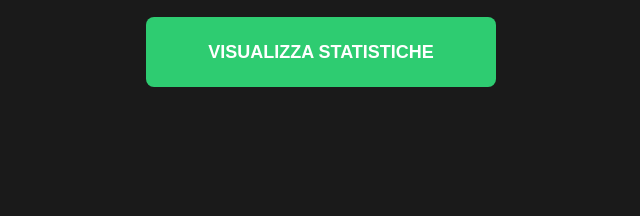
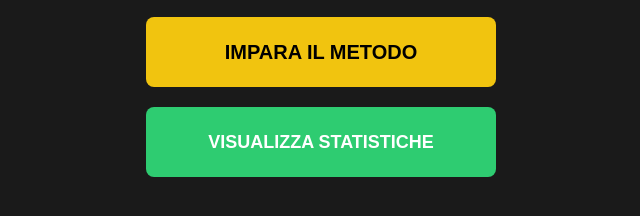
Before and after one commit to DrIce99/Doomsday-quiz-crossplatform-, a website built with Vite: page www/index.html in a window 1280 px wide. Shown: the part 424-640 px from the top of the page, without its empty margins (319-959 px from the left). Built offline with nearby package versions, Linux system fonts and the light colour scheme.

Commit message:
Add tutorial (remember to BUILD)

```diff
--- a/www/index.html
+++ b/www/index.html
@@ -31,7 +31,9 @@
                 <div id="prep-question" class="lbl-question">PRONTO?</div>
                 <button id="btn-start-game" class="btn btn-primary-big" onclick="game.start()">CLICCA PER
                     INIZIARE</button>
+                <button class="btn btn-warning btn-primary-big" onclick="game.startTutorial()">IMPARA IL METODO</button>
                 <button class="btn btn-success btn-primary-big" onclick="stats.init()">VISUALIZZA STATISTICHE</button>
+
             </div>
         </div>
 
@@ -64,6 +66,9 @@
                     <div id="steps-day" class="steps-content"></div>
                 </div>
             </div>
+
+            <div id="steps-doomsday"></div>
+            <div id="steps-day"></div>
 
             <div id="result" class="final-result"></div>
             <button id="btn-next" class="btn btn-next hidden" onclick="game.nextQuestion()">PROSSIMA PARTITA ➔</button>
--- a/www/script.js
+++ b/www/script.js
@@ -1,5 +1,11 @@
 const DAYS = ["Dom", "Lun", "Mar", "Mer", "Gio", "Ven", "Sab"];
 const isLeap = (y) => (y % 4 === 0 && (y % 100 !== 0 || y % 400 === 0));
+
+const tutorialSteps = [
+    { title: "SECOLO", key: "secolo" },
+    { title: "ANNO", key: "anno" },
+    { title: "GIORNO PRECISO", key: "giorno" }
+];
 
 const game = {
     running: false,
@@ -8,6 +14,8 @@ const game = {
     difficulty: 'facile',
     startTime: 0,
     currentDate: null,
+    isTutorial: false,
+    tutorialStep: 0,
 
     setMode(val) {
         this.mode = val;
@@ -124,6 +132,10 @@ const game = {
     },
 
     saveData(m, d, t, c, td) {
+        if (this.isTutorial) {
+            console.log("Tutorial: salvataggio ignorato.");
+            return;
+        }
         // 1. Recupera i dati esistenti dal localStorage (se vuoto, crea array [])
         let stats = JSON.parse(localStorage.getItem("doomsday_stats_v2") || "[]");
 
@@ -158,8 +170,111 @@ const game = {
         localStorage.setItem("doomsday_stats_v2", JSON.stringify(stats));
 
         console.log("✅ Partita salvata nel localStorage:", newRecord);
+    },
+
+    startTutorial() {
+        this.isTutorial = true;
+        this.tutorialStep = 0;
+        this.generateTutorialData();
+        this.showTutorialStep();
+        this.gameStarted = true;
+        document.getElementById('home-screen').classList.add('hidden');
+        document.getElementById('quiz-screen').classList.remove('hidden');
+
+        // Rendi i pulsanti cliccabili per verificare se l'utente ha capito
+        this.running = true;
+        // this.startTime = performance.now();
+        // this.updateClock();
+    },
+
+    generateTutorialData() {
+// 1. Genera una data casuale (difficoltà facile per imparare meglio)
+        const y = Math.floor(Math.random() * (2099 - 2000 + 1)) + 2000;
+        const m = Math.floor(Math.random() * 12) + 1;
+        const daysInMonth = new Date(y, m, 0).getDate();
+        const d = Math.floor(Math.random() * daysInMonth) + 1;
+        this.currentDate = { d, m, y };
+
+        // 2. Calcola la logica Doomsday (riutilizziamo la tua funzione esistente)
+        const { val: ddVal, steps: ddSteps } = this.calculateDoomsdayLogic(y);
+
+        // 3. Calcola la logica del Giorno
+        const anchors = [0, isLeap(y)?4:3, isLeap(y)?29:28, 14, 4, 9, 6, 11, 8, 5, 10, 7, 12];
+        const mAnchor = anchors[m];
+        const dist = d - mAnchor;
+        const distMod = ((dist % 7) + 7) % 7;
+        const realDay = new Date(y, m - 1, d).getDay();
+
+        // 4. Update UI
+        document.getElementById('question').innerText = `ESERCIZIO: ${String(d).padStart(2, '0')}/${String(m).padStart(2, '0')}/${y}`;
+        document.getElementById('question').style.color = "#f1c40f";
+
+        // Mostra i passaggi DOOMSDAY (Sinistra)
+        document.getElementById('steps-doomsday').innerText = "--- LOGICA ANNO ---\n" + ddSteps.join('\n');
+
+        // Mostra i passaggi GIORNO (Destra)
+        const daySteps = [
+            // "--- LOGICA GIORNO ---",
+            // `Mese: ${m} -> Ancora: ${mAnchor}`,
+            // `Giorno Target: ${d}`,
+            // `Distanza: ${d} - ${mAnchor} = ${dist}`,
+            // `Distanza mod 7: ${distMod}`,
+            // `Calcolo: ${DAYS[ddVal]} (${ddVal}) + ${distMod}`,
+            // `RISULTATO: ${DAYS[realDay]}`
+        ];
+        document.getElementById('steps-day').innerText = daySteps.join('\n');
+        document.getElementById('btn-next').onclick = () => this.generateTutorialData();
+    },
+
+    showTutorialStep() {
+        const { d, m, y } = this.currentDate;
+        const century = Math.floor(y / 100);
+        const cIdx = century % 4;
+        const cAnchorLookup = { 0: 2, 1: 0, 2: 5, 3: 3 };
+        const cAnchorVal = cAnchorLookup[cIdx];
+        const { val: ddVal, steps: ddSteps } = this.calculateDoomsdayLogic(y);
+        const realDayIdx = new Date(y, m - 1, d).getDay();
+
+        let msg = "";
+        let targetId = "";
+
+        switch(this.tutorialStep) {
+            case 0: // Secolo
+                const century = Math.floor(y / 100);
+                msg = `1) SECOLO: Per prima cosa, calcoliamo l'ancora del secolo.\nL'anno è ${y}, quindi siamo nel secolo ${century}00.\nIn questo caso, l'ancora è ${DAYS[cAnchorVal]}.`;
+                targetId = "steps-doomsday";
+                break;
+            case 1: // Anno
+                msg = `2) ANNO: Ora calcoliamo il Doomsday dell'anno.\nSeguiamo la regola Odd+11:\n${ddSteps.join('\n')}\nIl Doomsday dell'anno è ${DAYS[ddVal]}.`;
+                targetId = "steps-doomsday";
+                break;
+            case 2: // Giorno
+                msg = `3) GIORNO: Infine, calcoliamo il giorno preciso.\nIl mese ${m} ha come ancora il giorno ${this.getAnchor(m, y)}.\nDistanza: ${d} - ancora = spostamento.\nRisultato finale: ${DAYS[realDayIdx]}!`;
+                targetId = "steps-day";
+                break;
+        }
+
+        document.getElementById(targetId).innerHTML = `<div class="fade-in">${msg}</div>`;
+
+        const btn = document.getElementById('btn-next');
+        if (btn) {
+            btn.classList.remove('hidden');
+            btn.innerText = this.tutorialStep < 2 ? "AVANTI ➔" : "ESCI";
+            btn.onclick = () => {
+                if (this.tutorialStep < 2) {
+                    this.tutorialStep++;
+                    this.showTutorialStep();
+                } else {
+                    location.reload(); // Torna alla home resettando tutto
+                }
+            };
+        }
+    },
+
+    getAnchor(m, y) {
+        const anchors = [0, isLeap(y) ? 4 : 3, isLeap(y) ? 29 : 28, 14, 4, 9, 6, 11, 8, 5, 10, 7, 12];
+        return anchors[m];
     }
-
 
 };
 
--- a/www/style.css
+++ b/www/style.css
@@ -334,3 +334,15 @@ label {
         margin-top: 0;
     }
 }
+
+.btn-warning {
+    background-color: #f1c40f;
+    color: #000;
+}
+
+.tutorial-nav {
+    display: flex;
+    justify-content: space-between;
+    width: 100%;
+    margin-top: 20px;
+}
```
